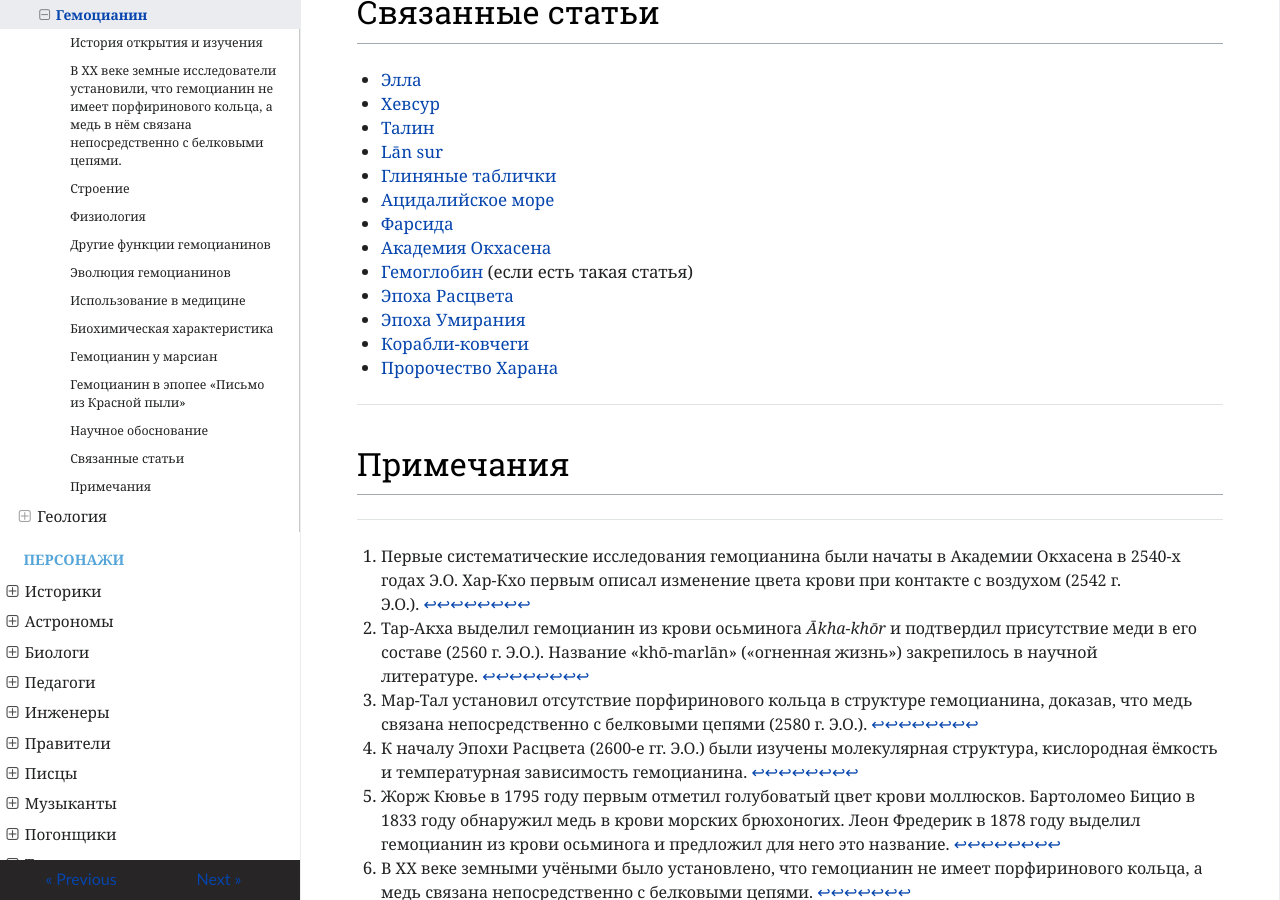
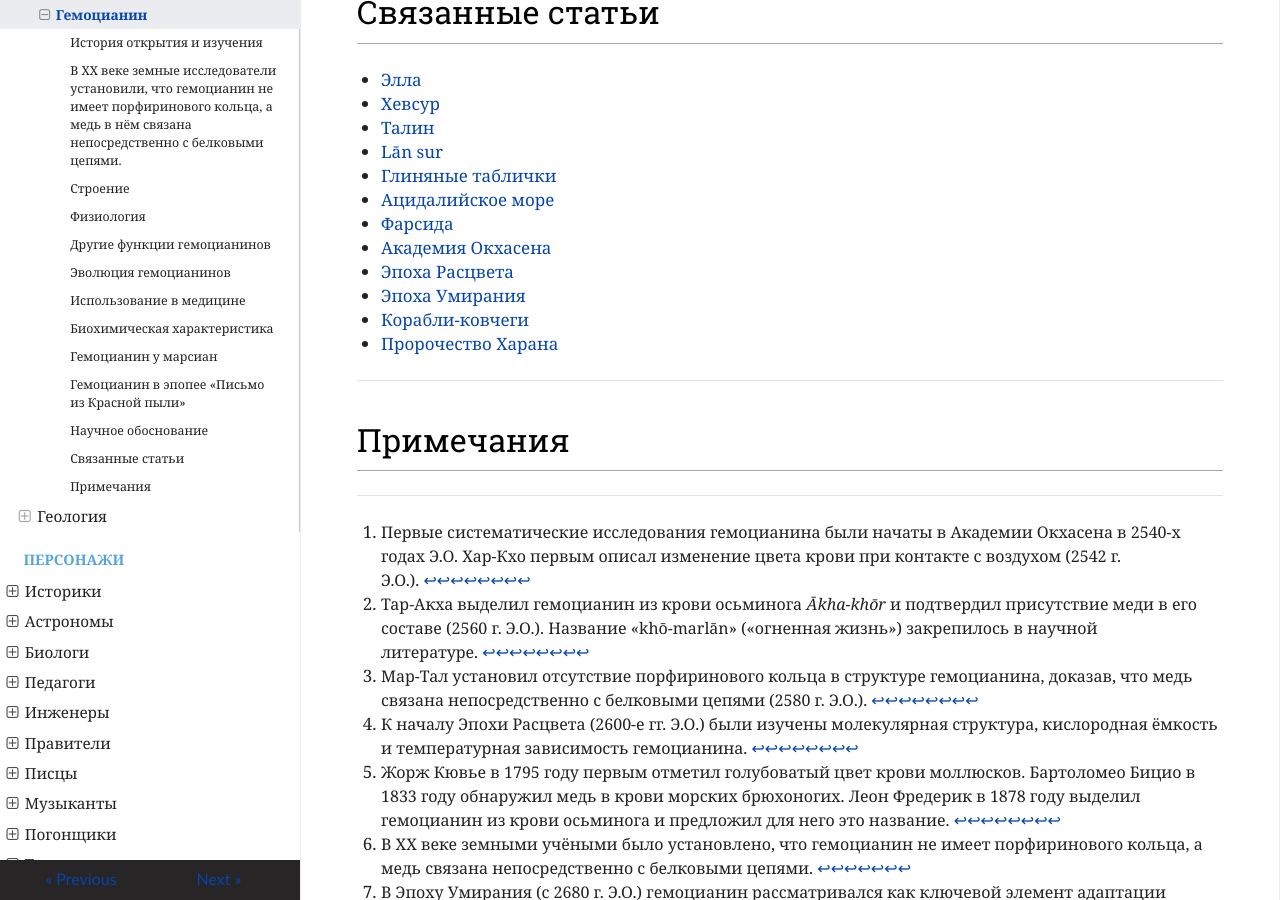
Before and after one commit to ivanhohlov14-bit/mars-encyclopedia, an MkDocs documentation site: the page built from docs/biology/gemotsianin.md, in a window 1280 px wide and 900 px high, scrolled down 19925 px. Built offline with MkDocs 1.6.1, drawn with Linux system fonts in a browser that asks for light colours; nearby versions of some CDN libraries.

Commit message:
Update gemotsianin.md

```diff
--- a/docs/biology/gemotsianin.md
+++ b/docs/biology/gemotsianin.md
@@ -506,7 +506,6 @@
 - [Ацидалийское море](https://mars-wiki.ru/geography/acidalia-sea/)
 - [Фарсида](https://mars-wiki.ru/geography/farsida/)
 - [Академия Окхасена](https://mars-wiki.ru/geography/akademiya-okhasena/)
-- [Гемоглобин](https://mars-wiki.ru/biology/gemoglobin/) (если есть такая статья)
 - [Эпоха Расцвета](https://mars-wiki.ru/history/epokha-rascveta/)
 - [Эпоха Умирания](https://mars-wiki.ru/history/epokha-umiraniya/)
 - [Корабли-ковчеги](https://mars-wiki.ru/books/korabli-kovchegi/)
```
